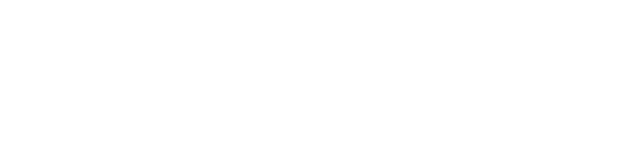
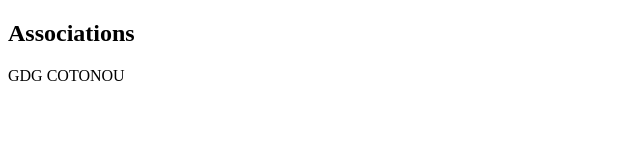
Before and after one commit to ghisso-alexine/git-mon-cv, a plain HTML site: page index.html in a window 1280 px wide. Shown: the whole page, without its empty margins (0-640 px from the left). Drawn offline with Linux system fonts and the light colour scheme.

Commit message:
mise en place de section associations

```diff
--- a/index.html
+++ b/index.html
@@ -8,6 +8,7 @@
     <title>MON CV</title>
 </head>
 <body>
-
+    <h2>Associations</h2>
+    <p>GDG COTONOU</p>
 </body>
 </html>
```
